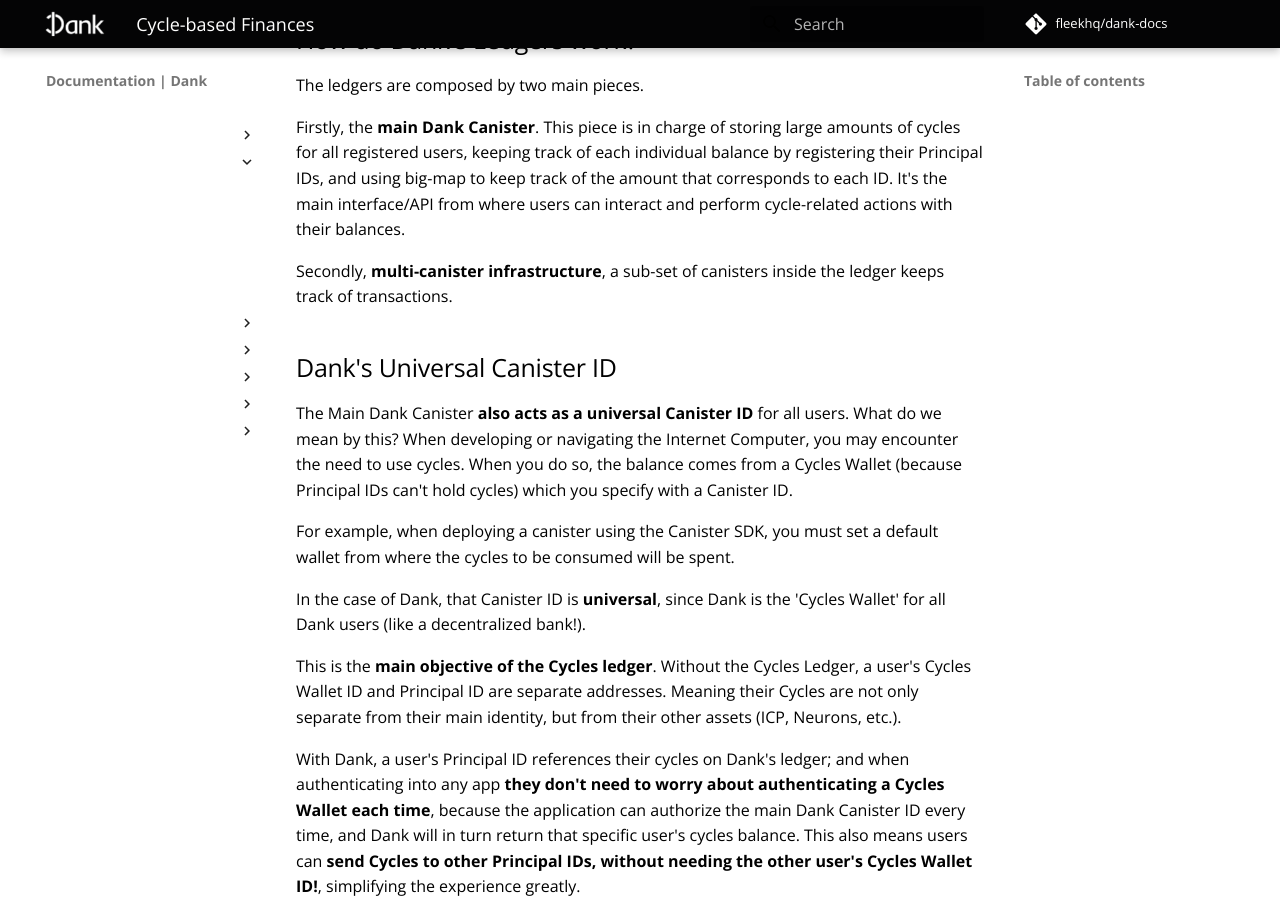
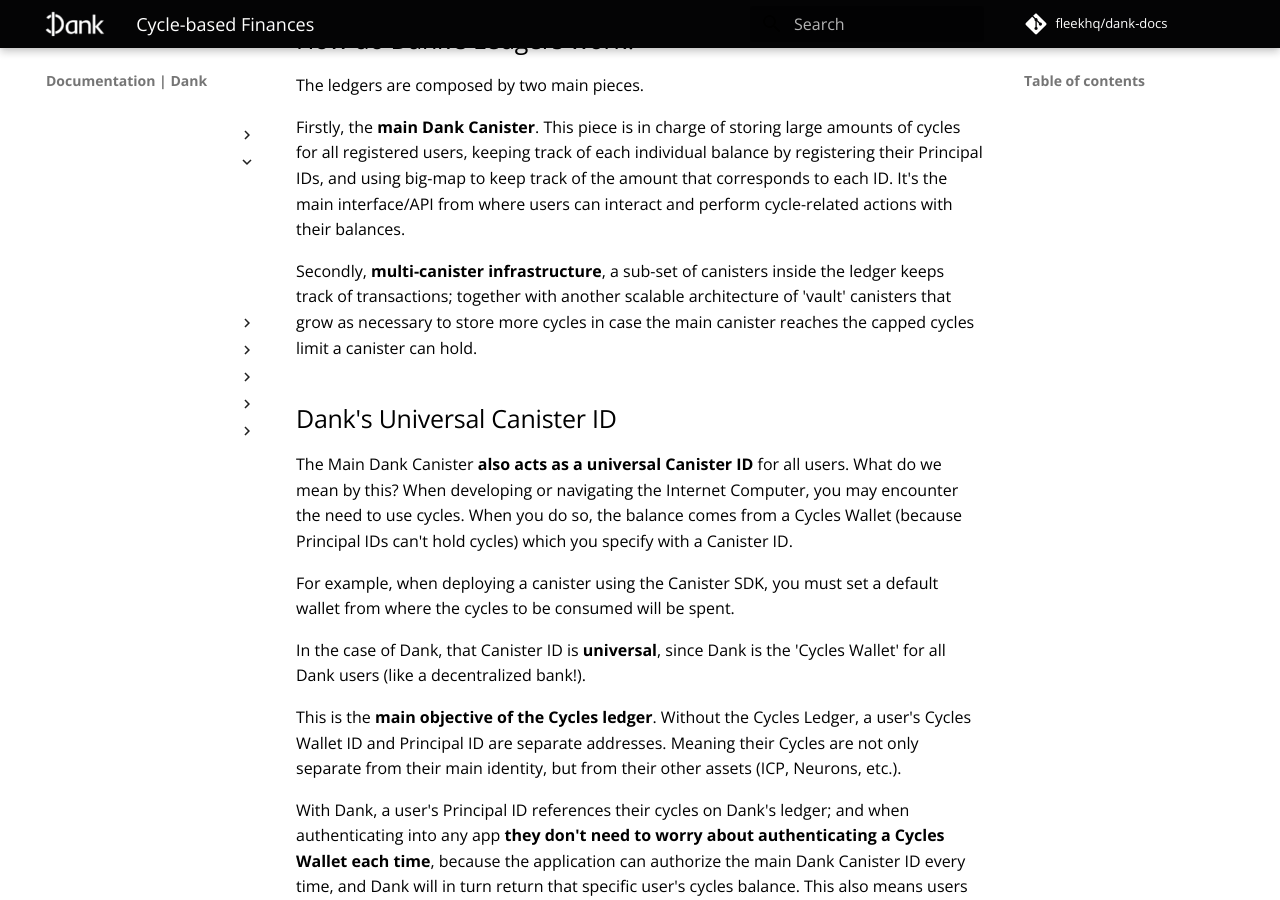
Before and after one commit to Psychedelic/dank-docs, an MkDocs documentation site: the page built from docs/basic-concepts/cycle-icp-finances.md, in a window 1280 px wide and 900 px high, scrolled down 1565 px. Built offline with MkDocs 1.6.1 and Material for MkDocs 9.7.7, drawn with Linux system fonts in a browser that asks for light colours; comment, search, counter and statistics services are not loaded.

Commit message:
vault comment

```diff
--- a/docs/basic-concepts/cycle-icp-finances.md
+++ b/docs/basic-concepts/cycle-icp-finances.md
@@ -27,7 +27,7 @@
 
 Firstly, the **main Dank Canister**. This piece is in charge of storing large amounts of cycles for all registered users, keeping track of each individual balance by registering their Principal IDs, and using big-map to keep track of the amount that corresponds to each ID. It's the main interface/API from where users can interact and perform cycle-related actions with their balances.
 
-Secondly, **multi-canister infrastructure**, a sub-set of canisters inside the ledger keeps track of transactions.
+Secondly, **multi-canister infrastructure**, a sub-set of canisters inside the ledger keeps track of transactions; together with another scalable architecture of 'vault' canisters that grow as necessary to store more cycles in case the main canister reaches the capped cycles limit a canister can hold.
 
 ## Dank's Universal Canister ID
 
```
